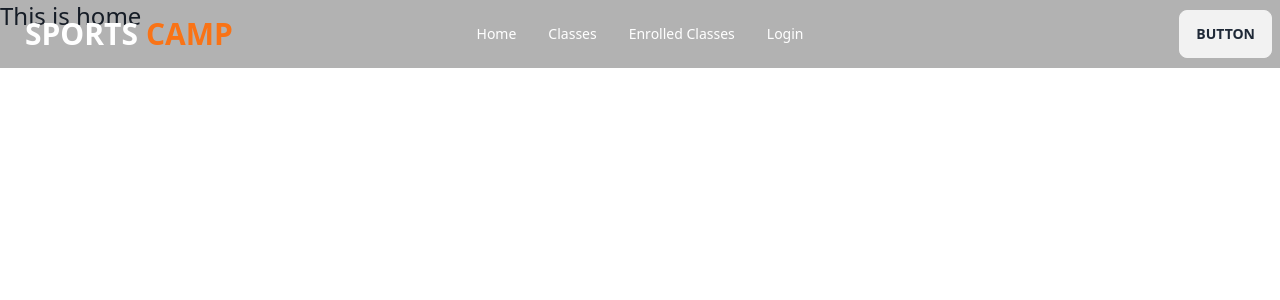
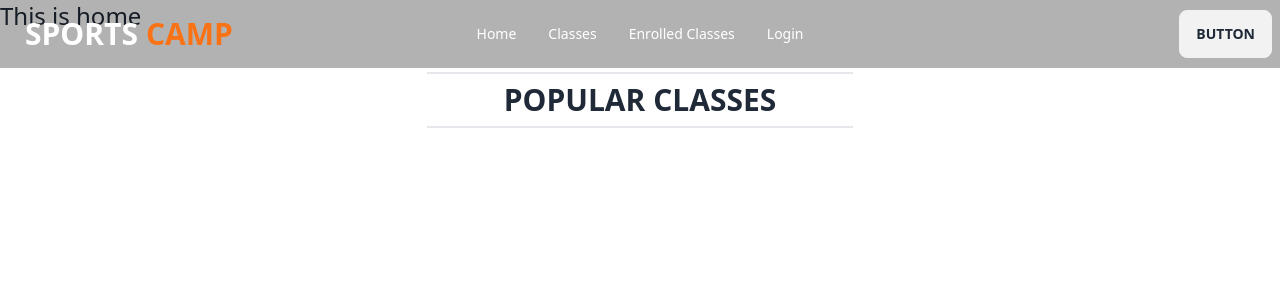
Before and after one commit to Rocky3112/Sports_Camp_Client, a React (Vite) app: page / in a window 1280 px wide. Shown: the top 300 px of the page. Built offline with nearby package versions, Linux system fonts and the light colour scheme; no server answers.

Commit message:
use part title

```diff
--- a/src/Pages/Home/PopularClasses/PopularClasses.jsx
+++ b/src/Pages/Home/PopularClasses/PopularClasses.jsx
@@ -1,4 +1,5 @@
 import useClasses from "../../../Hooks/useClasses";
+import PartTitle from "../../../components/PartTitle/PartTitle";
 
 const PopularClasses = () => {
 
@@ -6,7 +7,12 @@ const PopularClasses = () => {
     console.log(classes);
     return (
         <div>
+            <section className="my-10">
+        <PartTitle
+        heading={"Popular Classes"}
+        ></PartTitle>
 
+        </section>
         </div>
     );
 };
--- /dev/null
+++ b/src/components/PartTitle/PartTitle.jsx
@@ -0,0 +1,13 @@
+/* eslint-disable react/prop-types */
+
+
+const PartTitle = ({heading}) => {
+    return (
+        <div className="mx-auto text-center md:w-4/12 my-4">
+
+            <p className="text-3xl uppercase font-semibold border-y-2 py-2 ">{heading}</p>
+        </div>
+    );
+};
+
+export default PartTitle;
```
